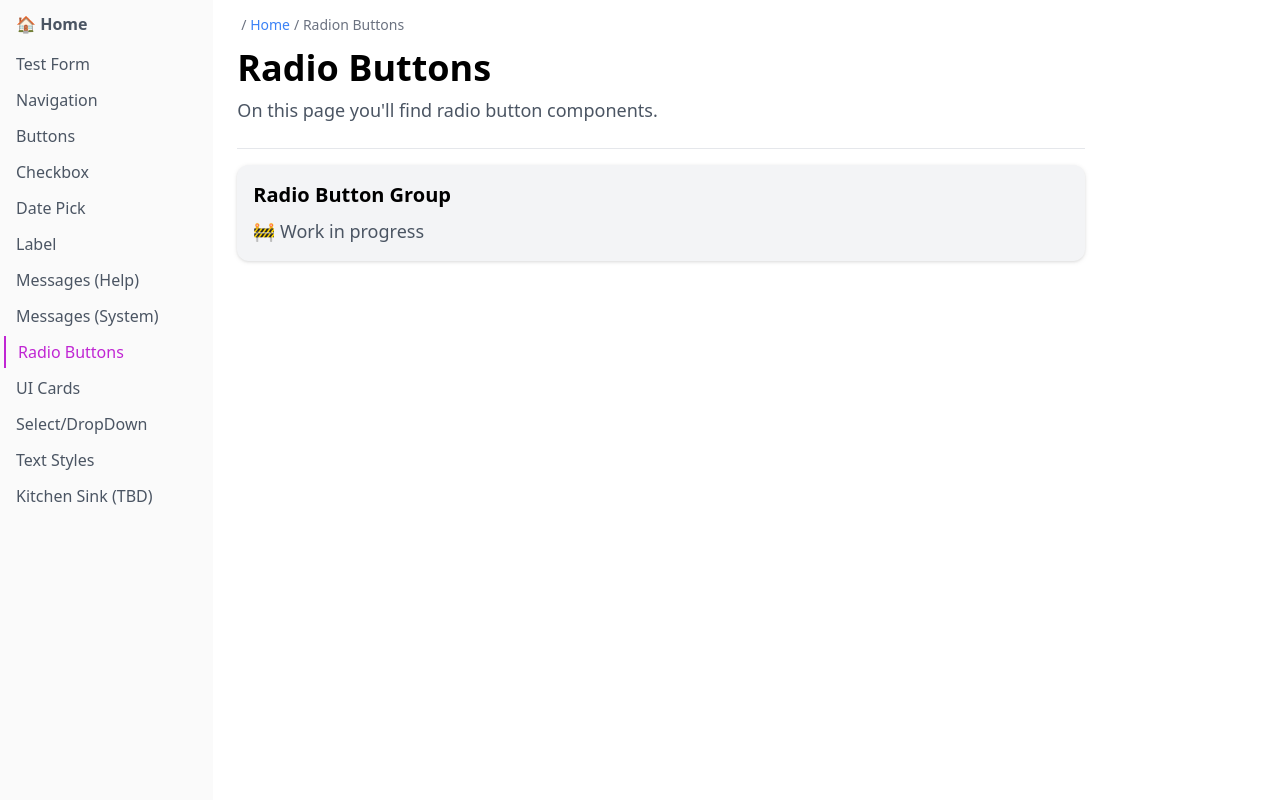
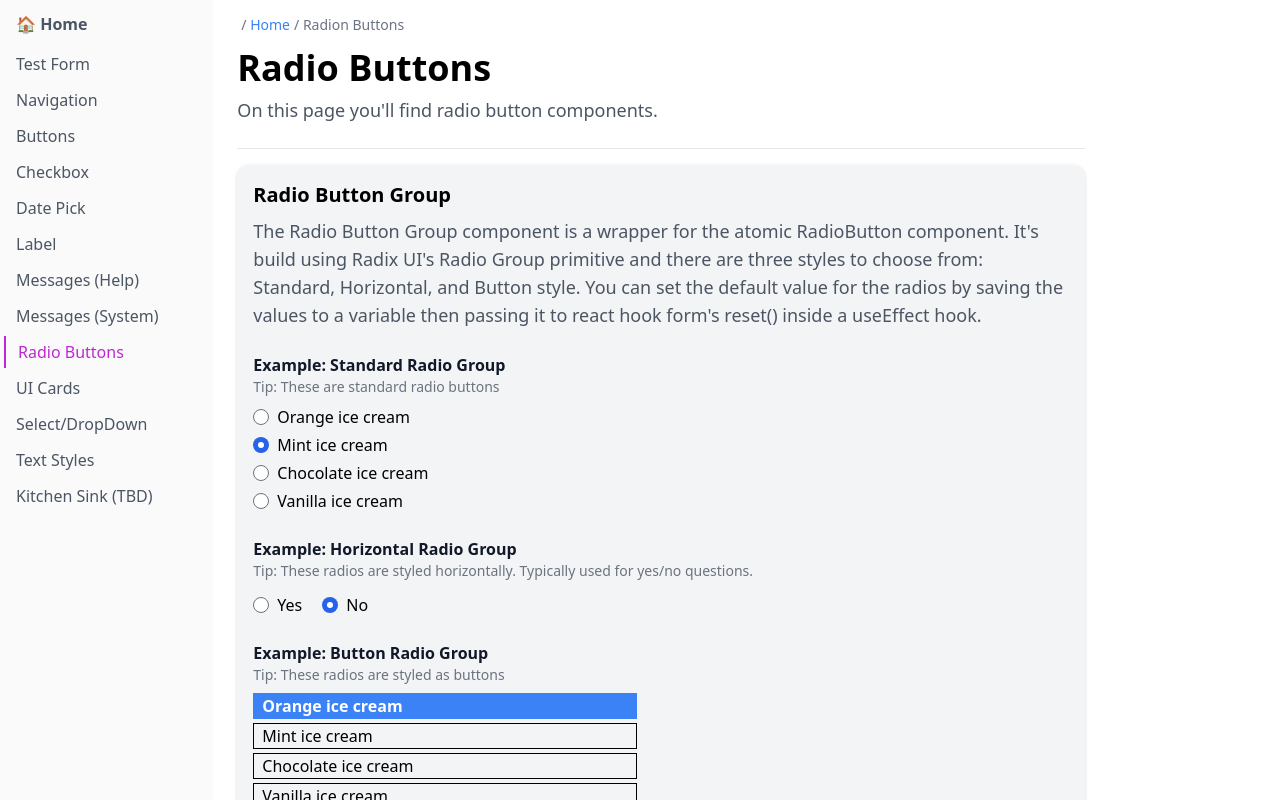
Before and after one commit to tayv/Project-Bubblegum, a Next.js app: page /forms/radio-buttons-article in a window 1280 px wide. Built offline with nearby package versions, Linux system fonts and the light colour scheme.

Commit message:
Added content to radio button article

```diff
--- a/components/atoms/DatePick.tsx
+++ b/components/atoms/DatePick.tsx
@@ -2,7 +2,7 @@ import React, { FC, useState } from 'react'
 import classNames from 'classnames'
 import { ChevronDownIcon, ChevronUpDownIcon, ChevronUpIcon } from '@heroicons/react/20/solid'
 import { CalendarIcon, MinusIcon, ArrowRightIcon, ArrowLeftIcon } from '@heroicons/react/24/solid'
-import { InputProps } from '@atoms/Input'
+import { InputProps } from '@components/atoms/Input'
 import InputLabel from '@atoms/InputLabelRadix'
 import Tip, { TipProps } from '@helpers/Tip'
 import * as Select from '@radix-ui/react-select'
--- a/components/atoms/textarea.tsx
+++ b/components/atoms/textarea.tsx
@@ -59,7 +59,7 @@ export const TextArea: FC<TextAreaProps> = forwardRef<HTMLTextAreaElement, TextA
           ref={ref}
           id={name}
           name={name}
-          aria-label={label}
+         // aria-label={label}
           className={
             classNames([
               "mt-1 block border border-gray-900 bg-white shadow-sm",
--- a/components/controlled-wrappers/WrapperRadioGroup.tsx
+++ b/components/controlled-wrappers/WrapperRadioGroup.tsx
@@ -1,6 +1,6 @@
 import React, { FC, JSXElementConstructor } from 'react'
 import { Controller, Control } from 'react-hook-form'
-import { RadioButton, RadioProps, RadioStyle } from '@components/atoms/radiobutton'
+import { RadioButton, RadioProps, RadioStyle } from '@components/atoms/RadioButton'
 import classNames from 'classnames'
 import Tip, { TipProps } from '@components/helpers/Tip'
 import InputLabel from '@components/atoms/InputLabelRadix'
--- a/components/controlled-wrappers/WrapperTextArea.tsx
+++ b/components/controlled-wrappers/WrapperTextArea.tsx
@@ -1,5 +1,5 @@
 import React, { FC } from 'react'
-import { TextArea, TextAreaProps } from '@components/atoms/textarea'
+import { TextArea, TextAreaProps } from '@components/atoms/TextArea'
 import { Controller } from 'react-hook-form'
 
 const WrapperTextArea: FC<TextAreaProps> = ({
--- a/pages/forms/label-article.tsx
+++ b/pages/forms/label-article.tsx
@@ -28,10 +28,8 @@ const LabelArticle: FC = () => {
       <Breadcrumbs crumbs={crumbs} />
       <Heading text="Label" size="h1" type="primary"/>
       <Paragraph text="On this page you'll find label components." size="standard" type="primary" />
-
       <br />
       <hr />
-
       <Section id="header" style="standard">
         <Heading text="Input Label" size="h3" type="primary"/>
           <Paragraph
--- a/pages/forms/radio-buttons-article.tsx
+++ b/pages/forms/radio-buttons-article.tsx
@@ -4,6 +4,9 @@ import Heading from '@components/layout/Heading'
 import Paragraph from '@components/layout/Paragraph'
 import { FC } from 'react'
 import Section from '@components/layout/Section'
+import WrapperRadioGroup from '@components/controlled-wrappers/WrapperRadioGroup'
+import { useForm } from 'react-hook-form'
+import { useEffect } from 'react'
 
 
 // data for Breadcrumbs
@@ -21,6 +24,20 @@ const crumbs = [
 
 const RadioButtonsArticle: FC = () => {
 
+  const { control, reset } = useForm() // needed to remove the RHF prop type error
+
+  // set up form default values
+  const defaultValues = {
+    // Radio Input Section
+    standardRadioGroup: "mint",
+    horizontalRadioGroup: "no",
+    buttonRadioGroup: "orange-button",
+  }
+
+  useEffect(() => {
+    reset({ ...defaultValues })
+  }, [])
+
   return (
   <>
     <LayoutContainerSide>
@@ -34,9 +51,51 @@ const RadioButtonsArticle: FC = () => {
       <Section id="header" style="standard">
         <Heading text="Radio Button Group" size="h3" type="primary"/>
           <Paragraph
-            text="🚧 Work in progress"
+            text="
+              The Radio Button Group component is a wrapper for the atomic RadioButton component.
+              It's build using Radix UI's Radio Group primitive and there are three styles to choose from: Standard, Horizontal, and Button style.
+              You can set the default value for the radios by saving the values to a variable then passing it to react hook form's reset() inside a useEffect hook.
+            "
             size="standard"
             type="primary"
+          />
+          <br/>
+          <WrapperRadioGroup
+            name="standardRadioGroup"
+            groupLabel="Example: Standard Radio Group"
+            tipText="Tip: These are standard radio buttons"
+            control={control}
+            style="standard"
+            options={ [
+              {value: "orange", label: "Orange ice cream"},
+              {value: "mint", label: "Mint ice cream"},
+              {value: "chocolate", label: "Chocolate ice cream"},
+              {value: "vanilla", label: "Vanilla ice cream"}] }
+          />
+          <br />
+          <WrapperRadioGroup
+            name="horizontalRadioGroup"
+            groupLabel="Example: Horizontal Radio Group"
+            tipText="Tip: These radios are styled horizontally. Typically used for yes/no questions."
+            control={control}
+            style="horizontal"
+            options={ [
+                {value: "yes", label: "Yes"},
+                {value: "no", label: "No"},
+              ] }
+          />
+          <br />
+          <WrapperRadioGroup
+            name="buttonRadioGroup"
+            groupLabel="Example: Button Radio Group"
+            tipText="Tip: These radios are styled as buttons"
+            control={control}
+            style="button"
+            options={ [
+              {value: "orange-button", label: "Orange ice cream"},
+              {value: "mint-button", label: "Mint ice cream"},
+              {value: "chocolate-button", label: "Chocolate ice cream"},
+              {value: "vanilla-button", label: "Vanilla ice cream"}] }
           />
       </Section>
 
```
